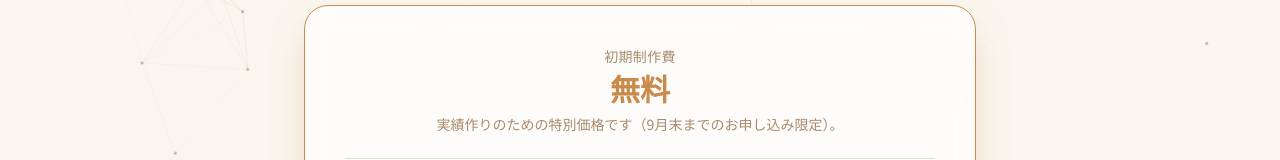
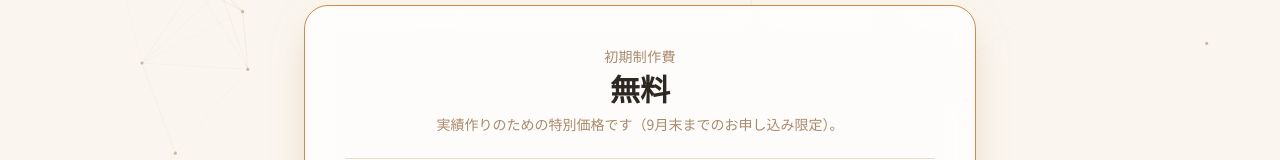
Before and after one commit to ves-sr/veswerk-site, a Next.js app: page /pricing in a window 1280 px wide. Shown: the part 391-551 px from the top of the page. Built offline with nearby package versions, Linux system fonts and the light colour scheme.

Commit message:
「無料」の文字色をアクセントカラーから黒に変更

```diff
--- a/app/components/PlanCards.tsx
+++ b/app/components/PlanCards.tsx
@@ -4,7 +4,7 @@ export default function PlanCards() {
 	return (
 		<div className="mt-14 mx-auto max-w-2xl rounded-3xl border border-accent bg-white/70 p-10 text-center shadow-[0_16px_40px_-14px_rgba(201,138,75,0.5)] backdrop-blur-md">
 			<p className="text-sm font-medium tracking-wide text-brown-light">{plan.priceLabel}</p>
-			<p className="mt-1 text-2xl font-bold text-accent sm:text-3xl">{plan.price}</p>
+			<p className="mt-1 text-2xl font-bold text-ink sm:text-3xl">{plan.price}</p>
 			<p className="mt-2 text-sm text-brown-light">{plan.priceNote}</p>
 
 			<hr className="my-6 border-border" />
```
